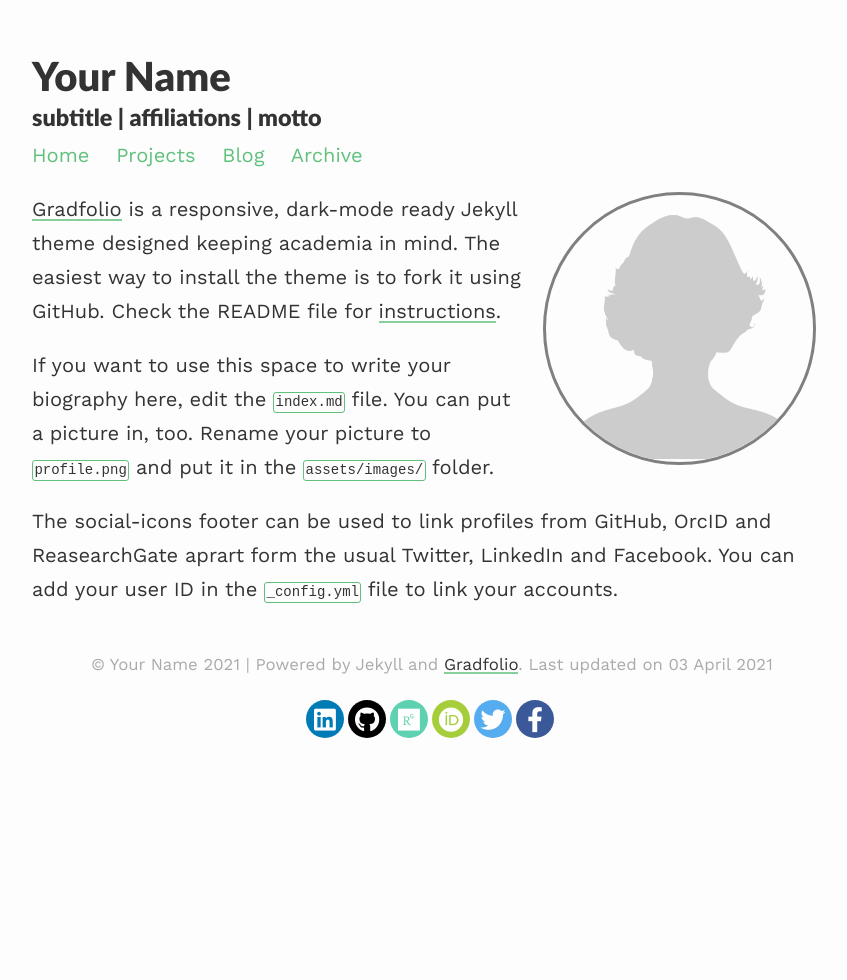
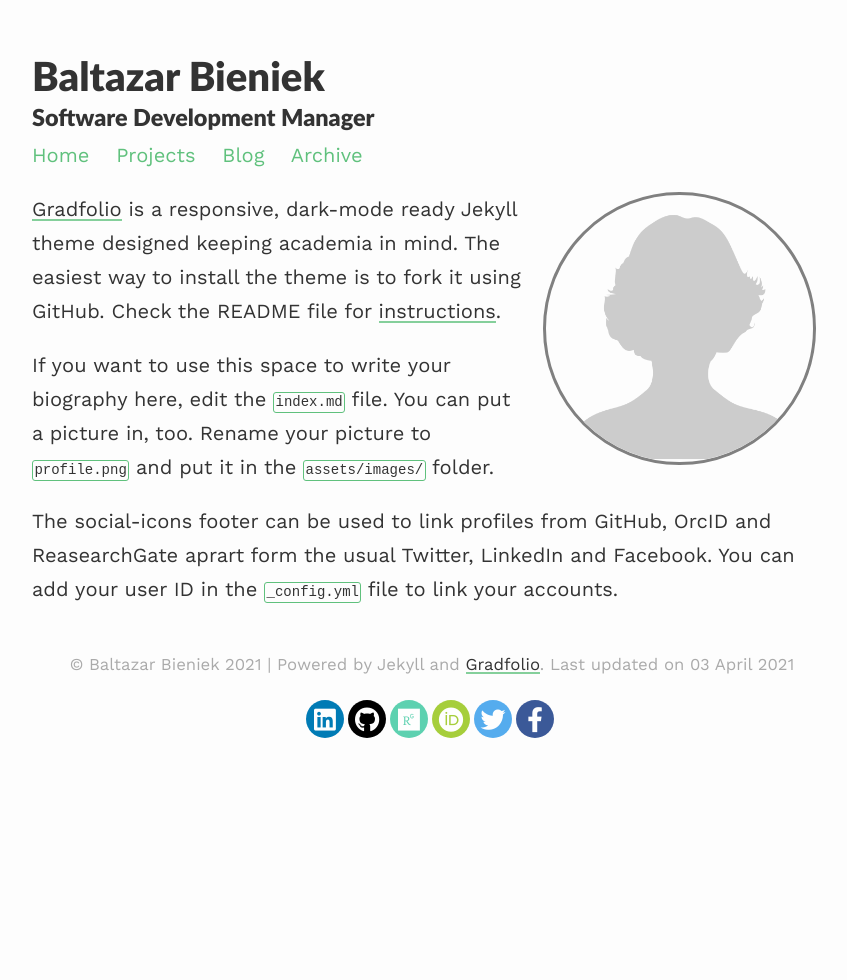
Before and after one commit to bbieniek/gradfolio-test, a Jekyll site: the page built from index.md, in a window 1280 px wide. Shown: the whole page, without its empty margins (208-1055 px from the left). Built offline with Jekyll 4.4.1, drawn with Linux system fonts in a browser that asks for light colours; nearby versions of some CDN libraries.

Commit message:
Update _config.yml

```diff
--- a/_config.yml
+++ b/_config.yml
@@ -1,10 +1,10 @@
 ### your site title here
 
-title: Your Name
-description: subtitle | affiliations | motto
+title: Baltazar Bieniek
+description: Software Development Manager
 
-baseurl: /gradfolio #name of GitHub repository
-url: #custom url to be used instead of GitHub repository
+baseurl:  #name of GitHub repository
+url: https://bbieniek.github.io #custom url to be used instead of GitHub repository
 email: #
 
 
@@ -19,8 +19,8 @@ paginate_path: /blog/page:num/
 # Social media links in footer
 facebook: "#"
 twitter: "#"
-linkedin: "#"
-github: "#"
+linkedin: "https://www.linkedin.com/in/baltazar-bieniek-a24a6254/"
+github: "https://github.com/bbieniek"
 researchgate: "#"
 orcid: "#"
 
@@ -28,7 +28,7 @@ highlighter: rouge
 markdown: kramdown
 
 # Tracker
-analytics:
+analytics: G-5CHYG1VLHW
 
 #optimization -> compress.html
 compress_html:
```
